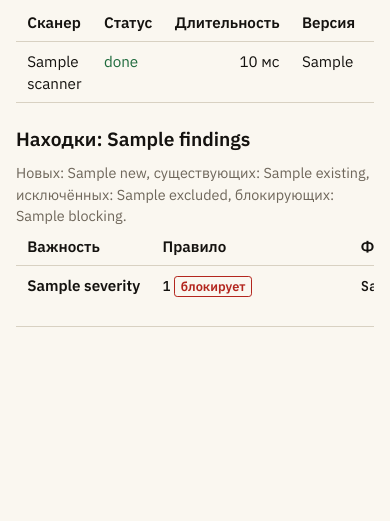
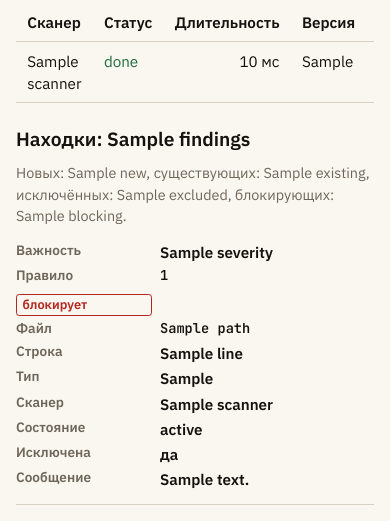
Before and after one commit to arslan-ahmetjanov/patches-please, a FastAPI app: template patches_please/templates/report.html in a window 390 px wide. Shown: the part 1083-1604 px from the top of the page. Before the commit the page ends 1410 px from the top, so only its background shows below. Run offline with FastAPI, Linux system fonts and the light colour scheme; the template is opened without the code that fills it: most values are stand-ins (such as "Sample title", 1, 10 or a date in 2020).

Commit message:
feat: находки карточками на узком экране
Девять колонок таблицы находок на телефоне не помещаются, а горизонтальная
прокрутка прятала половину строки. До 48rem таблица превращается в карточки:
подпись поля слева, значение справа, высота строки по содержимому.

Подписи берутся из data-label у ячеек, поэтому скрытые заголовки не нужны,
и тот же приём работает в HTML-отчёте.

```diff
--- a/patches_please/templates/report.html
+++ b/patches_please/templates/report.html
@@ -139,18 +139,18 @@
           <tbody>
             {% for finding in report.findings %}
             <tr{% if finding.blocking %} class="blocking"{% endif %}>
-              <td class="sev sev-{{ finding.severity }}">{{ severity_labels.get(finding.severity, finding.severity) }}</td>
-              <td>
+              <td class="sev sev-{{ finding.severity }}" data-label="Важность">{{ severity_labels.get(finding.severity, finding.severity) }}</td>
+              <td data-label="Правило">
                 <code>{{ finding.rule_id }}</code>
                 {% if finding.blocking %}<span class="badge">блокирует</span>{% endif %}
               </td>
-              <td><code>{{ finding.path }}</code></td>
-              <td class="num">{{ finding.line }}</td>
-              <td>{{ finding.finding_type }}</td>
-              <td>{{ finding.scanner }}</td>
-              <td>{{ state_labels.get(finding.state, finding.state) }}</td>
-              <td>{% if finding.excluded %}да{% else %}нет{% endif %}</td>
-              <td class="msg">{{ finding.message }}</td>
+              <td data-label="Файл"><code>{{ finding.path }}</code></td>
+              <td class="num" data-label="Строка">{{ finding.line }}</td>
+              <td data-label="Тип">{{ finding.finding_type }}</td>
+              <td data-label="Сканер">{{ finding.scanner }}</td>
+              <td data-label="Состояние">{{ state_labels.get(finding.state, finding.state) }}</td>
+              <td data-label="Исключена">{% if finding.excluded %}да{% else %}нет{% endif %}</td>
+              <td class="msg" data-label="Сообщение">{{ finding.message }}</td>
             </tr>
             {% endfor %}
           </tbody>
--- a/patches_please/templates/static/brand.css
+++ b/patches_please/templates/static/brand.css
@@ -604,3 +604,47 @@ body.page-login button {
     gap: 0.75rem;
   }
 }
+
+/* На узком экране таблица находок превращается в карточки: девять колонок
+   не помещаются, а горизонтальная прокрутка прячет половину строки. */
+@media (max-width: 48rem) {
+  .findings thead {
+    display: none;
+  }
+
+  .findings tbody,
+  .findings tr,
+  .findings td {
+    display: block;
+    width: auto;
+  }
+
+  .findings tr {
+    padding: 0.75rem 0;
+    border-bottom: 1px solid var(--line);
+  }
+
+  .findings td {
+    display: grid;
+    grid-template-columns: 8.5rem 1fr;
+    gap: 0.5rem;
+    padding: 0.1rem 0;
+    border: 0;
+    text-align: left;
+  }
+
+  .findings td::before {
+    content: attr(data-label);
+    color: var(--muted);
+    font-size: 0.85rem;
+  }
+
+  .findings td.msg,
+  .findings th:nth-child(2),
+  .findings td:nth-child(2),
+  .findings th:nth-child(3),
+  .findings td:nth-child(3) {
+    min-width: 0;
+    max-width: none;
+  }
+}
```
Also changed, not shown: patches_please/templates/scan.html (+9 -9 lines), tests/test_web_scan.py (+1 -1 lines).
